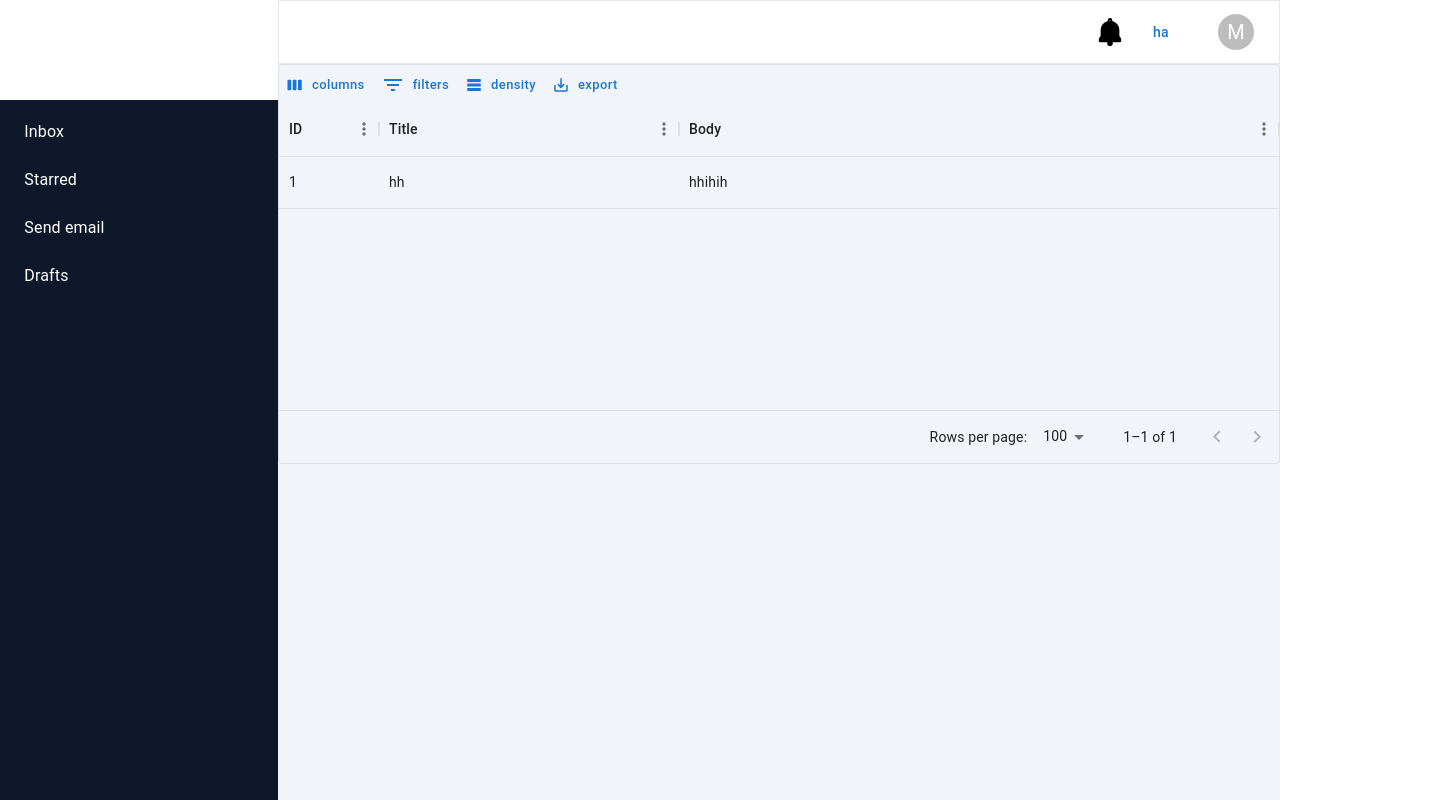
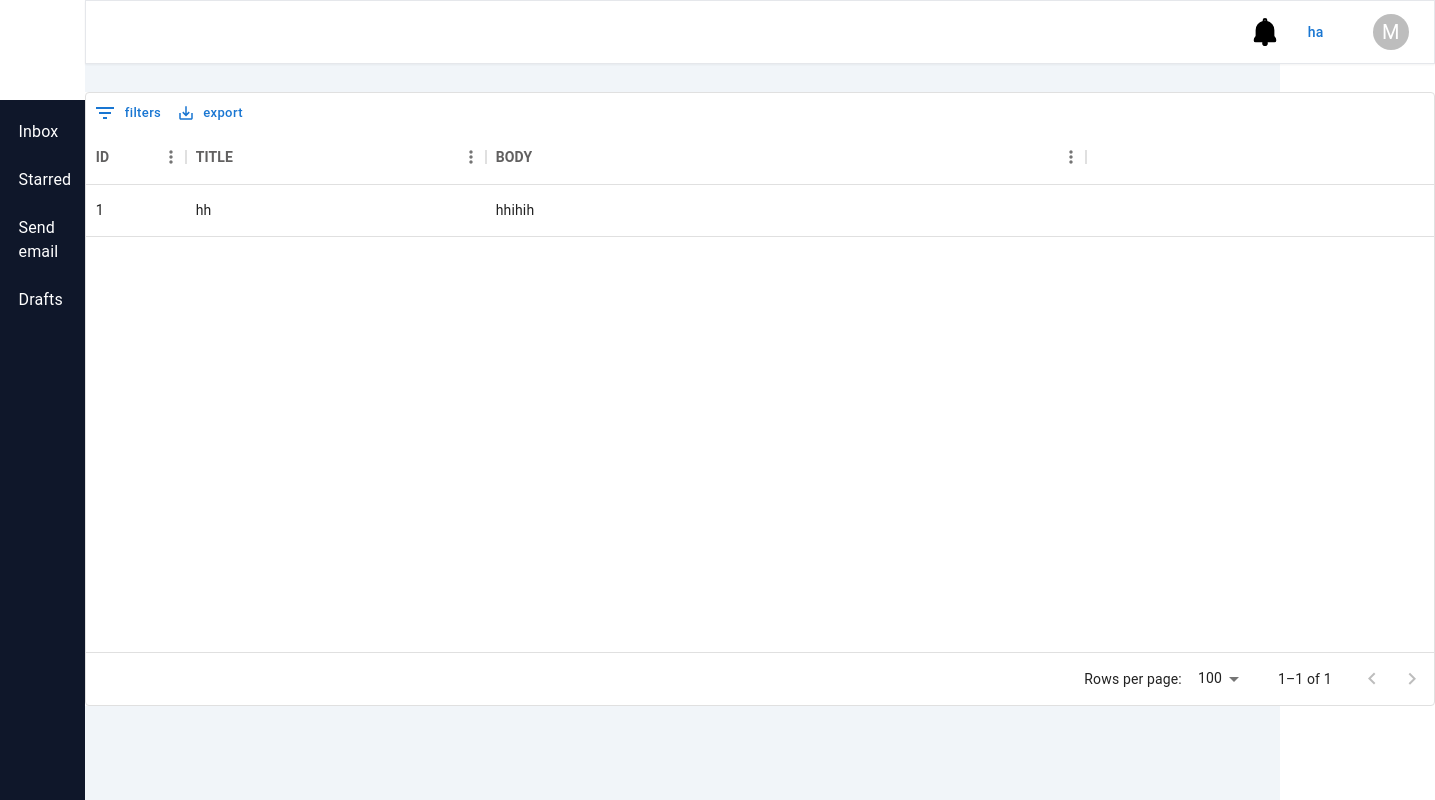
Before and after one commit to khanhvi294/cms-fe, a React (Vite) app: page / in a window 1280 px wide. Shown: the whole page, 1435 px wide, since content can reach past the window. Built offline with nearby package versions, Linux system fonts and the light colour scheme.

Commit message:
custom header table

```diff
--- a/src/components/Table/Table.jsx
+++ b/src/components/Table/Table.jsx
@@ -1,26 +1,55 @@
-import { DataGrid, GridToolbar } from "@mui/x-data-grid";
+import {
+  DataGrid,
+  GridToolbarContainer,
+  GridToolbarExport,
+  GridToolbarFilterButton,
+} from "@mui/x-data-grid";
 
 import { useState } from "react";
 
 const VISIBLE_FIELDS = ["name", "rating", "country", "dateCreated", "isAdmin"];
 
-const Table = () => {
+function CustomToolbar() {
+  return (
+    <GridToolbarContainer>
+      <GridToolbarFilterButton />
+      <GridToolbarExport />
+    </GridToolbarContainer>
+  );
+}
+
+const Table = ({ rows, columnss }) => {
   const [tableData, setTableData] = useState([
     { id: "1", title: "hh", body: "hhihih" },
   ]);
   const columns = [
-    { field: "id", headerName: "ID" },
+    {
+      field: "id",
+      headerName: "ID",
+    },
     { field: "title", headerName: "Title", width: 300 },
     { field: "body", headerName: "Body", width: 600 },
   ];
   return (
-    <div style={{ height: 400, width: "100%" }}>
-      <DataGrid
-        rows={tableData}
-        columns={columns}
-        pageSize={12}
-        slots={{ toolbar: GridToolbar }}
-      />
+    <div className="flex justify-center w-full">
+      <div className="w-[1350px] bg-white mt-7">
+        <div style={{ height: 614, width: "100%" }}>
+          <DataGrid
+            rows={tableData}
+            columns={columns}
+            pageSize={12}
+            slots={{ toolbar: CustomToolbar }}
+            sx={{
+              ".MuiDataGrid-columnHeaderTitle": {
+                fontWeight: "600 !important",
+                overflow: "visible !important",
+                textTransform: "uppercase",
+                color: "#616060",
+              },
+            }}
+          />
+        </div>
+      </div>
     </div>
   );
 };
```
